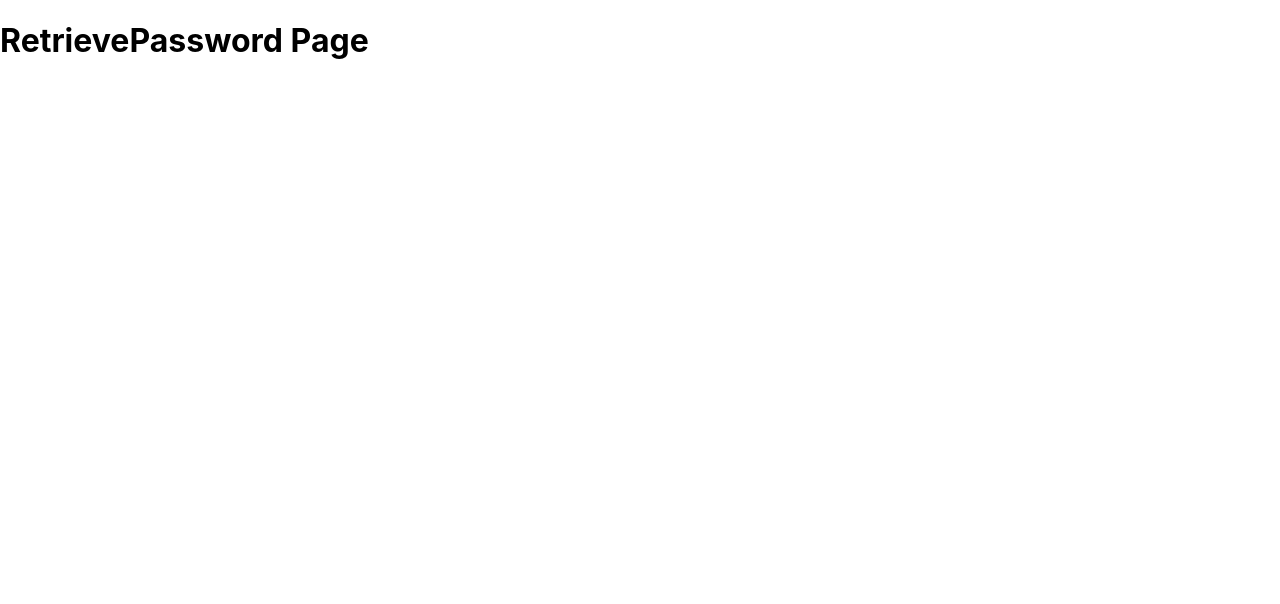
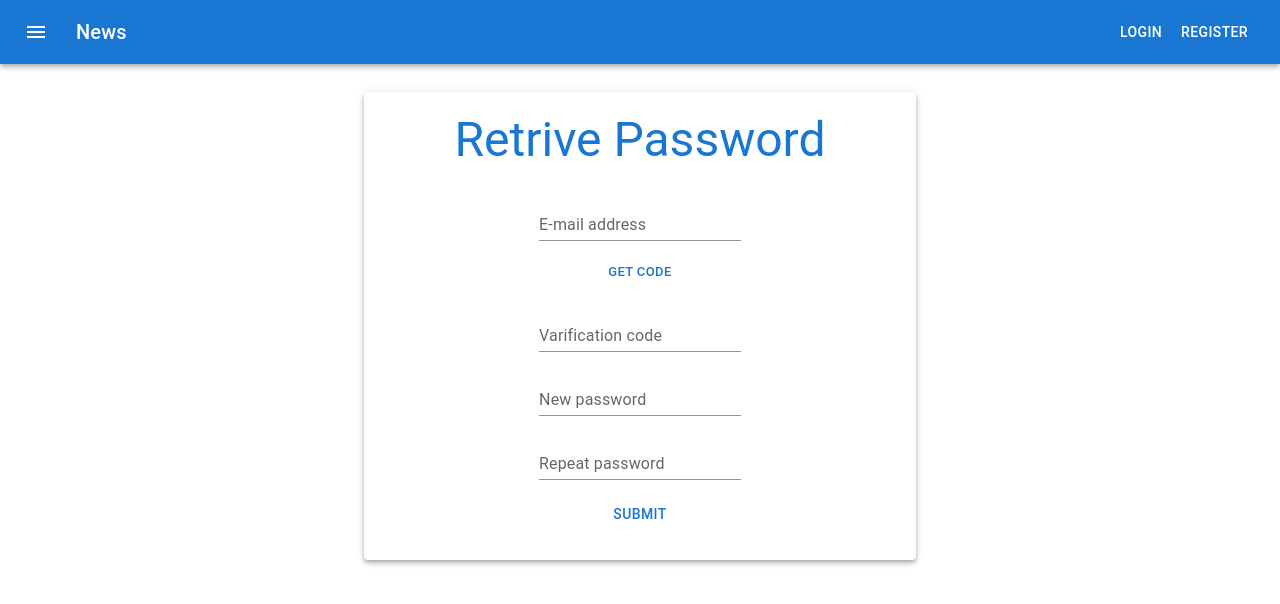
Before and after one commit to Hemlock-Software/frontend, a React (Create React App) app: page /retrievePassword in a window 1280 px wide. Shown: the top 604 px of the page. Built offline with nearby package versions, Linux system fonts and the light colour scheme.

Commit message:
4.14 Shen add register in appbar and paper in retrieve

```diff
--- a/src/App.js
+++ b/src/App.js
@@ -3,10 +3,12 @@ import React from 'react';
 import { BrowserRouter as Router, Routes, Route } from 'react-router-dom';
 import routes from './routes';
 import './mock/mock'
+import MyAppBar from './components/Appbar'
 
 function App() {
   return (
     <div>
+      <MyAppBar/>
       {/* router 界面 */}
       <Router>
         <Routes>
--- a/src/components/Appbar.js
+++ b/src/components/Appbar.js
@@ -25,6 +25,7 @@ export default function ButtonAppBar() {
             News
           </Typography>
           <Button color="inherit">Login</Button>
+          <Button color="inherit">Register</Button>
         </Toolbar>
       </AppBar>
     </Box>
--- a/src/pages/user/retrievePassword/retrievePassword.jsx
+++ b/src/pages/user/retrievePassword/retrievePassword.jsx
@@ -1,11 +1,44 @@
-import React from "react";
+import * as React from 'react';
+import Box from '@mui/material/Box';
+import TextField from '@mui/material/TextField';
+import { Button } from '@mui/material';
+import Typography from '@mui/material/Typography';
+import Paper from '@mui/material/Paper';
+import Container from '@mui/material/Container';
 
-function RetrievePassword() {
+export default function Retrivepassword() {
   return (
-    <div>
-      <h1>RetrievePassword Page</h1>
-    </div>
+    <center>
+      <br />
+      <Container maxWidth="sm" sx = {{ mt : 1}}>
+        <Paper elevation={4}>
+          <br/>
+          <Typography variant="h3" gutterBottom color={'#1976d2'}>
+            Retrive Password
+          </Typography>
+          <Box
+            component="form"
+            sx={{
+              '& > :not(style)': { m: 1, width: '20ch' },
+            }}
+            noValidate
+            autoComplete="off"
+          >
+            <TextField id="standard-basic" label="E-mail address" variant="standard" />
+            <br/>
+            <Button size='small'>Get code</Button>
+            <br/>
+            <TextField id="standard-basic" label="Varification code" variant="standard" />
+            <br/>
+            <TextField id="standard-basic" label="New password" variant="standard" />
+            <br/>
+            <TextField id="standard-basic" label="Repeat password" variant="standard" />
+            <br/>
+            <Button>Submit</Button>
+          </Box>
+          <br/>
+        </Paper>
+      </Container>
+    </center>
   );
 }
-
-export default RetrievePassword;
```
